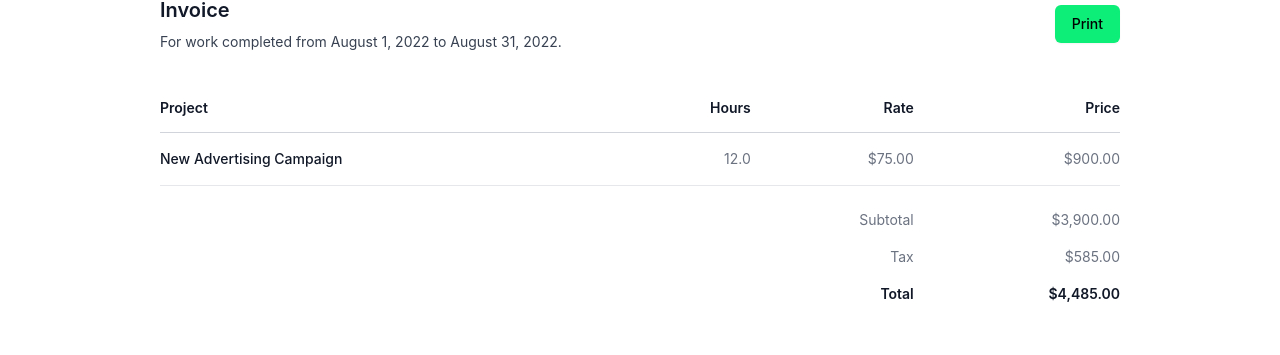
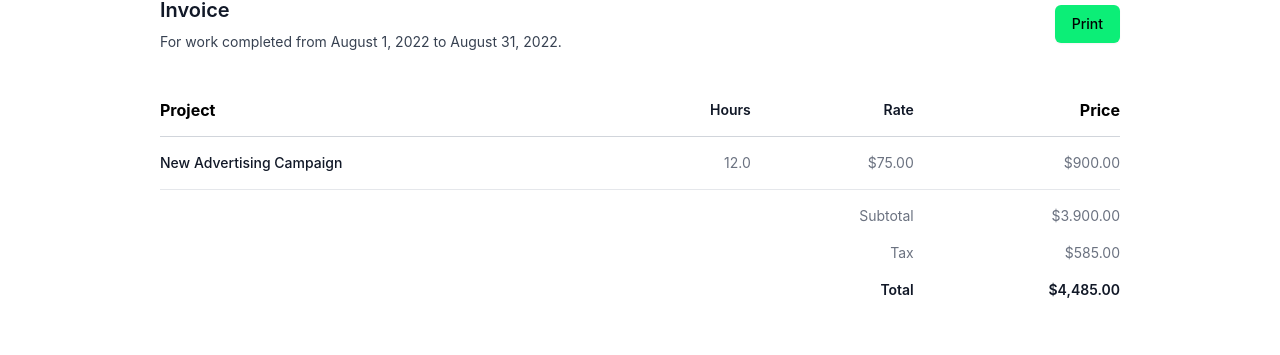
Before and after one commit to FranciscoKloganB/nextjs-i18n-done-right-playground, a Next.js app: page / in a window 1280 px wide. Shown: the part 110-465 px from the top of the page. Built offline with nearby package versions, Linux system fonts and the light colour scheme; what tailwindcss-rtl would draw is missing.

Commit message:
refactor(InvoiceSummary): small improvement by spliting into multiple components

```diff
--- a/components/index.tsx
+++ b/components/index.tsx
@@ -5,4 +5,4 @@ export * from "./layout/Footer"
 
 export * from "./invoice/InvoiceSummary"
 
-export * from "./project/ProjectRow"
+export * from "./invoice/InvoiceProjectRow"
--- /dev/null
+++ b/components/invoice/InvoiceFooterRows.tsx
@@ -0,0 +1,48 @@
+import React from "react"
+import tw from "tailwind-styled-components"
+import { TableFooterCellStyled, TableFooterHeadingStyled } from "../styled"
+
+function FooterRow({ title, cellData }: { title: string; cellData: string }) {
+  return (
+    <tr>
+      <TableFooterHeadingStyled scope="row" colSpan={3}>
+        {title}
+      </TableFooterHeadingStyled>
+      <TableFooterHeadingStyled $isMobile scope="row">
+        {title}
+      </TableFooterHeadingStyled>
+      <TableFooterCellStyled>{cellData}</TableFooterCellStyled>
+    </tr>
+  )
+}
+
+function TotalRow() {
+  return (
+    <tr>
+      <th
+        scope="row"
+        colSpan={3}
+        className="hidden pl-6 pr-3 pt-4 text-right text-sm font-semibold text-gray-900 sm:table-cell md:pl-0"
+      >
+        Total
+      </th>
+      <th
+        scope="row"
+        className="pl-4 pr-3 pt-4 text-left text-sm font-semibold text-gray-900 sm:hidden"
+      >
+        Total
+      </th>
+      <TableFooterCellStyled $isStrong>$4,485.00</TableFooterCellStyled>
+    </tr>
+  )
+}
+
+export function InvoiceFooterRows() {
+  return (
+    <>
+      <FooterRow title={"Subtotal"} cellData={"$3.900.00"} />
+      <FooterRow title={"Tax"} cellData={"$585.00"} />
+      <TotalRow />
+    </>
+  )
+}
--- /dev/null
+++ b/components/invoice/InvoiceHeadRow.tsx
@@ -0,0 +1,23 @@
+import clsx from "clsx"
+
+const headingText = "text-sm font-semibold text-gray-900"
+const colHiddenMobile = clsx("hidden py-3.5 px-3 text-right sm:table-cell", headingText)
+
+export function InvoiceHeadRow() {
+  return (
+    <tr>
+      <th scope="col" className="py-3.5 pl-4 pr-3 text-left sm:pl-6 md:pl-0">
+        Project
+      </th>
+      <th scope="col" className={colHiddenMobile}>
+        Hours
+      </th>
+      <th scope="col" className={colHiddenMobile}>
+        Rate
+      </th>
+      <th scope="col" className="py-3.5 pl-3 pr-4 text-right sm:pr-6 md:pr-0">
+        Price
+      </th>
+    </tr>
+  )
+}
--- a/components/project/ProjectRow.tsx
+++ b/components/invoice/InvoiceProjectRow.tsx
@@ -1,5 +1,4 @@
 import clsx from "clsx"
-import { TableRow } from "../styled"
 
 type Project = {
   id: number
@@ -17,11 +16,11 @@ const text = "text-right text-sm text-gray-500"
 const cellPrice = clsx("py-4 pl-3 pr-4 sm:pr-6 md:pr-0", text)
 const cellHiddenMobile = clsx("hidden py-4 px-3 sm:table-cell", text)
 
-export function ProjectRow({ project }: ProjectRowProps) {
+export function InvoiceProjectRow({ project }: ProjectRowProps) {
   const { hours, name, price, rate } = project
 
   return (
-    <TableRow>
+    <tr className="border-b border-gray-200">
       <td className="py-4 pl-4 pr-3 text-sm sm:pl-6 md:pl-0">
         <div className="font-medium text-gray-900">{name}</div>
         <div className="mt-0.5 text-gray-500 sm:hidden">
@@ -31,6 +30,6 @@ export function ProjectRow({ project }: ProjectRowProps) {
       <td className={cellHiddenMobile}>{hours}</td>
       <td className={cellHiddenMobile}>{rate}</td>
       <td className={cellPrice}>{price}</td>
-    </TableRow>
+    </tr>
   )
 }
--- a/components/invoice/InvoiceSummary.tsx
+++ b/components/invoice/InvoiceSummary.tsx
@@ -1,5 +1,7 @@
 import { Button, TableContainer, TableStyled } from "~/components"
-import { ProjectRow } from "../project/ProjectRow"
+import { InvoiceProjectRow } from "./InvoiceProjectRow"
+import { InvoiceHeadRow } from "./InvoiceHeadRow"
+import { InvoiceFooterRows } from "./InvoiceFooterRows"
 
 const projects = [
   { id: 1, name: "New Advertising Campaign", hours: "12.0", rate: "$75.00", price: "$900.00" }
@@ -23,93 +25,15 @@ export function InvoiceSummary() {
       <TableContainer>
         <TableStyled>
           <thead>
-            <tr>
-              <th
-                scope="col"
-                className="py-3.5 pl-4 pr-3 text-left text-sm font-semibold text-gray-900 sm:pl-6 md:pl-0"
-              >
-                Project
-              </th>
-              <th
-                scope="col"
-                className="hidden py-3.5 px-3 text-right text-sm font-semibold text-gray-900 sm:table-cell"
-              >
-                Hours
-              </th>
-              <th
-                scope="col"
-                className="hidden py-3.5 px-3 text-right text-sm font-semibold text-gray-900 sm:table-cell"
-              >
-                Rate
-              </th>
-              <th
-                scope="col"
-                className="py-3.5 pl-3 pr-4 text-right text-sm font-semibold text-gray-900 sm:pr-6 md:pr-0"
-              >
-                Price
-              </th>
-            </tr>
+            <InvoiceHeadRow />
           </thead>
           <tbody>
             {projects.map((project) => (
-              <ProjectRow key={project.id} project={project} />
+              <InvoiceProjectRow key={project.id} project={project} />
             ))}
           </tbody>
           <tfoot>
-            <tr>
-              <th
-                scope="row"
-                colSpan={3}
-                className="hidden pl-6 pr-3 pt-6 text-right text-sm font-normal text-gray-500 sm:table-cell md:pl-0"
-              >
-                Subtotal
-              </th>
-              <th
-                scope="row"
-                className="pl-4 pr-3 pt-6 text-left text-sm font-normal text-gray-500 sm:hidden"
-              >
-                Subtotal
-              </th>
-              <td className="pl-3 pr-4 pt-6 text-right text-sm text-gray-500 sm:pr-6 md:pr-0">
-                $3,900.00
-              </td>
-            </tr>
-            <tr>
-              <th
-                scope="row"
-                colSpan={3}
-                className="hidden pl-6 pr-3 pt-4 text-right text-sm font-normal text-gray-500 sm:table-cell md:pl-0"
-              >
-                Tax
-              </th>
-              <th
-                scope="row"
-                className="pl-4 pr-3 pt-4 text-left text-sm font-normal text-gray-500 sm:hidden"
-              >
-                Tax
-              </th>
-              <td className="pl-3 pr-4 pt-4 text-right text-sm text-gray-500 sm:pr-6 md:pr-0">
-                $585.00
-              </td>
-            </tr>
-            <tr>
-              <th
-                scope="row"
-                colSpan={3}
-                className="hidden pl-6 pr-3 pt-4 text-right text-sm font-semibold text-gray-900 sm:table-cell md:pl-0"
-              >
-                Total
-              </th>
-              <th
-                scope="row"
-                className="pl-4 pr-3 pt-4 text-left text-sm font-semibold text-gray-900 sm:hidden"
-              >
-                Total
-              </th>
-              <td className="pl-3 pr-4 pt-4 text-right text-sm font-semibold text-gray-900 sm:pr-6 md:pr-0">
-                $4,485.00
-              </td>
-            </tr>
+            <InvoiceFooterRows />
           </tfoot>
         </TableStyled>
       </TableContainer>
--- a/components/styled/index.tsx
+++ b/components/styled/index.tsx
@@ -73,9 +73,36 @@ export const TableStyled = tw.table`
   divide-gray-300
 `
 
-export const TableRow = tw.tr`
-  border-b
-  border-gray-200
+export const TableFooterHeadingStyled = tw.th`
+  text-sm
+  ${(p: { $isMobile: boolean }) =>
+    p.$isMobile
+      ? `
+      pl-4
+      pr-3
+      pt-4
+      text-left
+      font-normal
+      text-gray-500
+      sm:hidden`
+      : `
+      hidden
+      pl-6
+      pr-3
+      pt-4
+      text-right
+      font-normal
+      text-gray-500
+      sm:table-cell md:pl-0
+    `}
+`
+
+export const TableFooterCellStyled = tw.td`
+  pl-3 pr-4 pt-4 sm:pr-6 md:pr-0
+  ${(p: { $isStrong: boolean }) =>
+    p.$isStrong
+      ? `text-right text-sm font-semibold text-gray-900`
+      : `text-right text-sm text-gray-500`}
 `
 
 export const UnorderedListContainer = tw.div`
```
